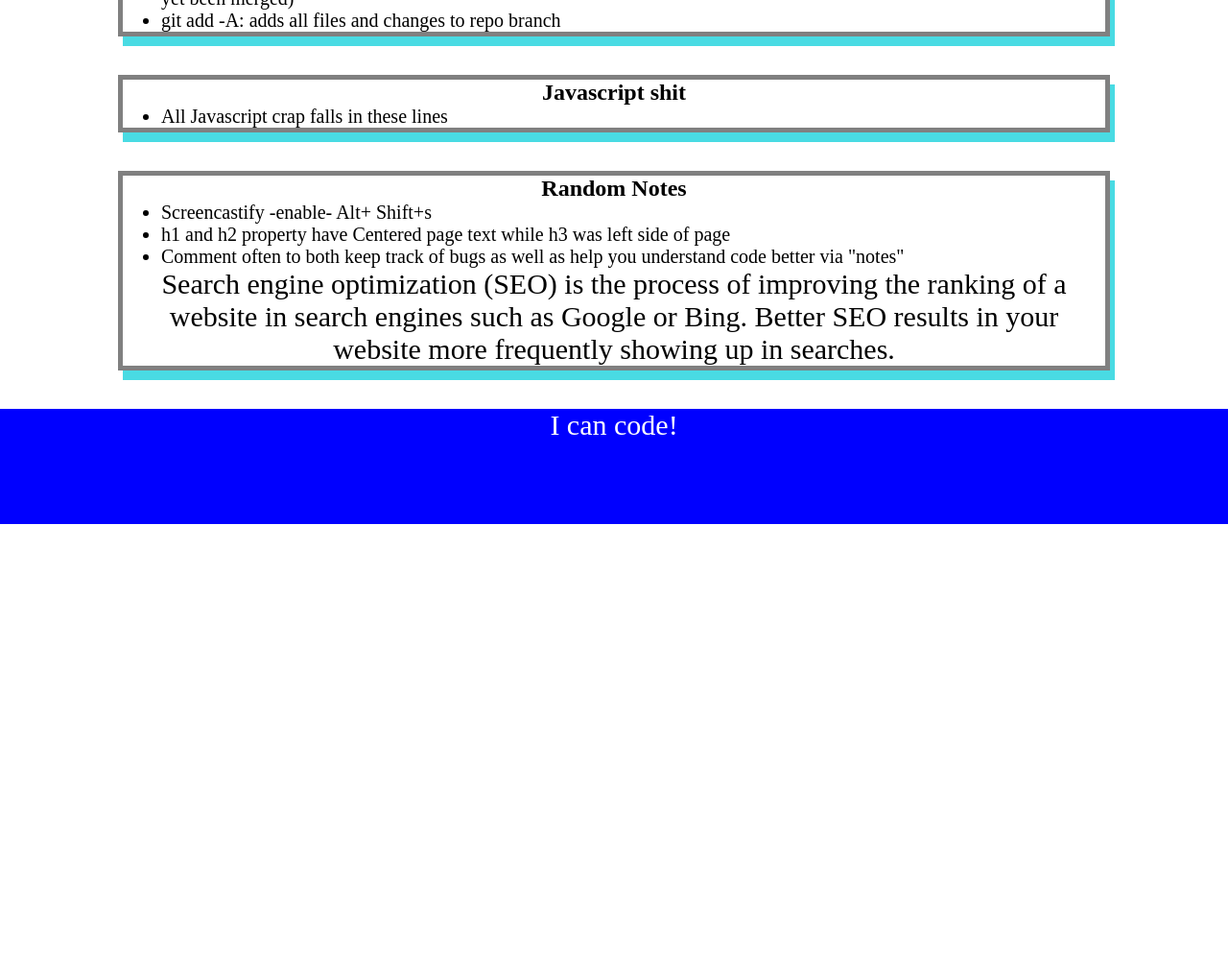
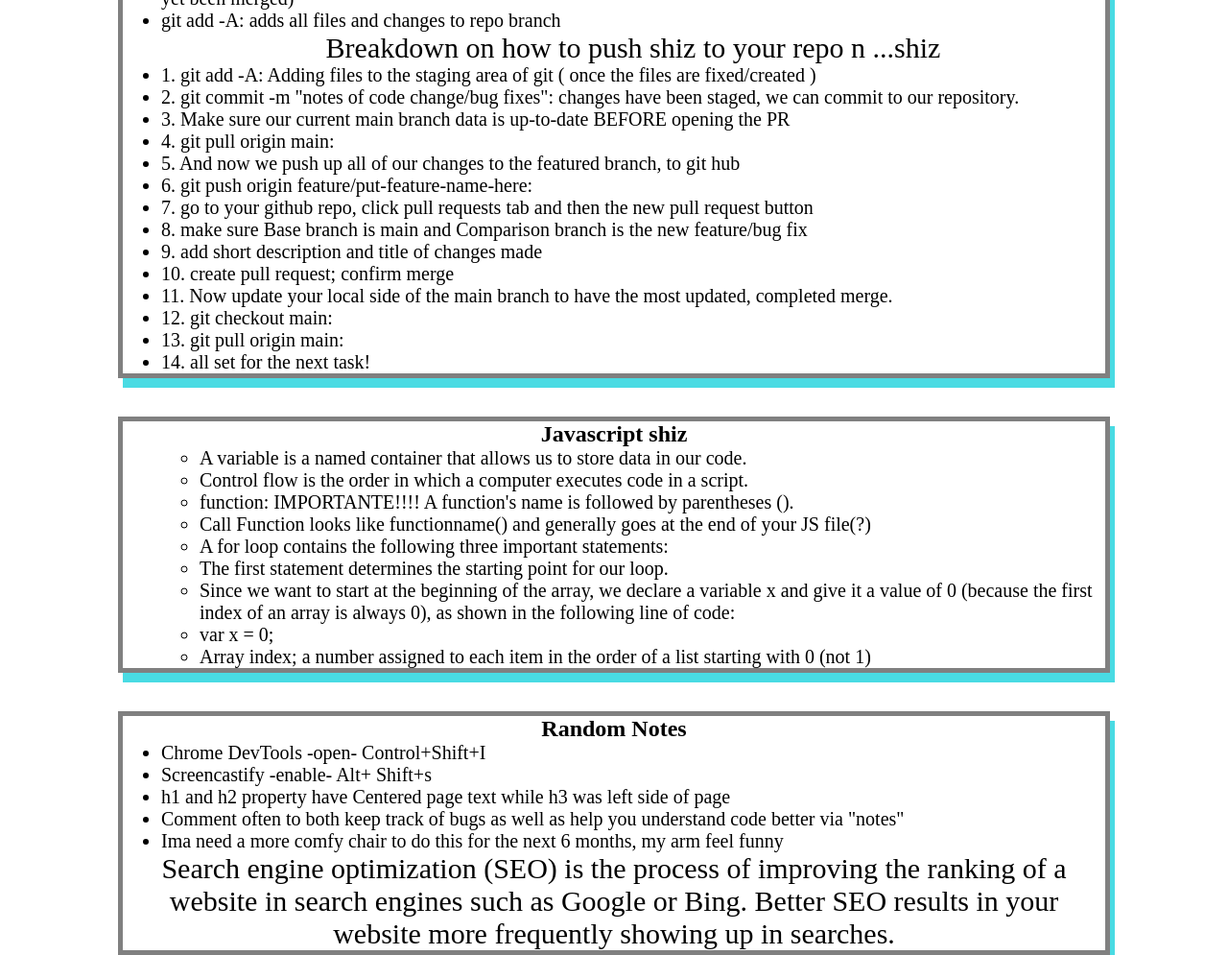
Before and after one commit to MrSinzo/sinzos-prework-study, a plain HTML site: page prework-study-guide/index.html in a window 1280 px wide. Shown: the part 980-1975 px from the top of the page at 96% size. Before the commit the page ends 1526 px from the top, so only its background shows below. Drawn offline with Linux system fonts and the light colour scheme.

Commit message:
woo almost done with prework, (then what do i do till school starts?)

```diff
--- a/prework-study-guide/assets/script.js
+++ b/prework-study-guide/assets/script.js
@@ -1,19 +1,26 @@
 var topics = ['HTML', 'CSS', 'Git', 'JavaScript'];
+var randomTopic = topics[Math.floor(Math.random() * topics.length)];
 
+function listTopics() {
     for(var x = 0; x < topics.length; x++) {
     console.log(topics[x]);
     }
+}
 
-/*
-if (topic === 'HTML') {
+function selectTopic() {
+    if (randomTopic === 'HTML') {
         console.log("Let's study HTML!");
-} else if (topic === 'CSS') {
+    } else if (randomTopic === 'CSS') {
         console.log("Let's study CSS!");
-} else if (topic === 'Git') {
+    } else if (randomTopic === 'Git') {
         console.log("Let's study Git!");
-} else if (topic === 'JavaScript') {
+    } else if (randomTopic === 'JavaScript') {
         console.log("Let's study JavaScript!");
     } else {
         console.log('Please try again!');
     }
-*/
+}
+console.log('Here are some random things about the topics that I have barely any understanding of while doing my prework')
+listTopics()
+console.log('Which topic should i blow up a tutor for first?')
+selectTopic()
--- a/prework-study-guide/index.html
+++ b/prework-study-guide/index.html
@@ -56,30 +56,57 @@
           <li>code .: opens VScode (when your in applicable directory)</li>
           <li>git commit -m "reference message goes here with quotations": pushes your version of code to github for merging (has not yet been merged)</li>
           <li> git add -A: adds all files and changes to repo branch</li>
+          <p>Breakdown on how to push shiz to your repo n ...shiz</p>
+          <li>1.	git add -A: Adding files to the staging area of git ( once the files are fixed/created )</li>
+          <li>2.	git commit -m "notes of code change/bug fixes": changes have been staged, we can commit to our repository.</li>
+          <li>3.	Make sure our current main branch data is up-to-date BEFORE opening the PR</li>
+          <li>4.	git pull origin main:</li>
+          <li>5.	And now we push up all of our changes to the featured branch, to git hub</li>
+          <li>6.	git push origin feature/put-feature-name-here:</li>
+          <li>7.	go to your github repo, click pull requests tab and then the new pull request button</li>
+          <li>8.	make sure Base branch is main and Comparison branch is the new feature/bug fix</li>
+          <li>9.	add short description and title of changes made</li>
+          <li>10.	create pull request; confirm merge</li>
+          <li>11.	Now update your local side of the main branch to have the most updated, completed merge.</li>
+          <li>12.	git checkout main:</li>
+          <li>13.	git pull origin main:</li>
+          <li>14.	all set for the next task!</li>
         </ul>
 
       </section>
 
       <section class="card" id="javascript-section">
-        <h2>Javascript shit</h2>
+        <h2>Javascript shiz</h2>
         <ul>
-          <li>All Javascript crap falls in these lines</li>
+          <ul>
+            <li>A variable is a named container that allows us to store data in our code.</li>
+            <li>Control flow is the order in which a computer executes code in a script.</li>
+            <li>function: IMPORTANTE!!!! A function's name is followed by parentheses ().</li>
+            <li>Call Function looks like functionname() and generally goes at the end of your JS file(?)</li>
+            <li>A for loop contains the following three important statements:</li>
+              <li>The first statement determines the starting point for our loop.</li>
+              <li>Since we want to start at the beginning of the array, we declare a variable x and give it a value of 0 (because the first index of an array is always 0), as shown in the following line of code:</li>
+              <li>var x = 0;</li>
+            <li>Array index; a number assigned to each item in the order of a list starting with 0 (not 1)</li>
+          </ul>
         </ul>
       </section>
 
       <section class="card" id="Random-notes-section">
         <h2>Random Notes</h2>
         <ul>
+          <li>Chrome DevTools -open-  Control+Shift+I</li>
           <li>Screencastify -enable- Alt+ Shift+s</li>
           <li>h1 and h2 property have Centered page text while h3 was left side of page </li>
           <li>Comment often to both keep track of bugs as well as help you understand code better via "notes"</li>
+          <li>Ima need a more comfy chair to do this for the next 6 months, my arm feel funny</li>
         </ul>
         <p>Search engine optimization (SEO) is the process of improving the ranking of a website in search engines such as Google or Bing. Better SEO results in your website more frequently showing up in searches.</p>
       </section>
     </main>
 
     <footer>
-      <p>I can code!</p>
+      <p>I can code like a 2 year overseeing the construction of a bank! Yay me!!! *Begins clapping*</p>
     </footer>
     <script src="./assets/script.js"></script>
   </body>
```
Lines whose indentation alone changed are shown as unchanged.
